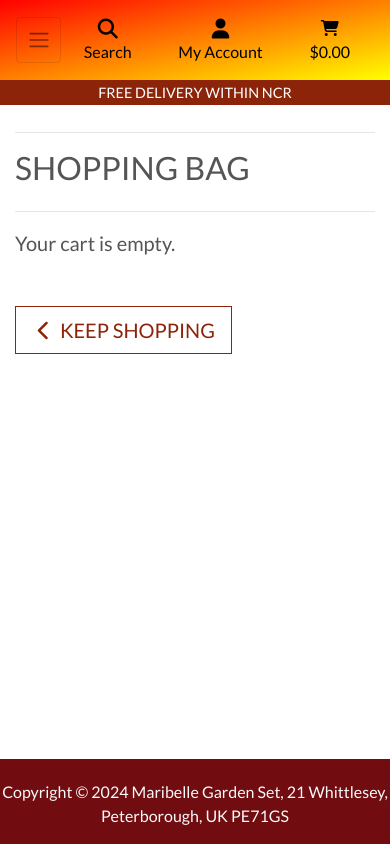
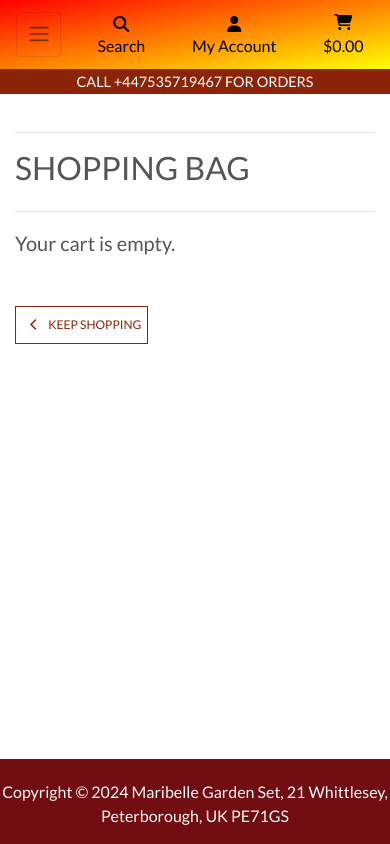
Before and after one commit to Maribel-88/Miracle_garden_set, a Django app: page /cart/ in a window 390 px wide. Run offline with Django 4.2, Linux system fonts and the light colour scheme; some libraries are stand-ins or nearby versions.

Commit message:
deploying

```diff
--- a/static/css/base.css
+++ b/static/css/base.css
@@ -202,6 +202,9 @@ a.category-badge > span.badge:hover {
     padding-bottom: 80px;
 }
 
+.shoplink {
+    padding-top: 100px;
+}
 
 
 /* -------------------------------------------- bootstrap toasts */
@@ -409,6 +412,42 @@ a.category-badge > span.badge:hover {
         padding-bottom: 100px;
     }
 
+    .display-4.logo-font.text-black {
+        font-size: 2rem;
+    }
+
+    .nav-link {
+        padding: 0.15rem;
+    }
+
+    .nav-link i.fa-lg {
+        font-size: 1rem;
+    }
+
+    .navbar-toggler {
+        padding: .6rem .6rem;
+        font-size: 1rem;
+    }
+
+    #delivery-banner h4 {
+        font-size: .9rem;
+    }
+
+    .btn.btn-outline-black.rounded-0,
+    .btn.btn-black.rounded-0 {
+        padding: .375rem .375rem;
+    }
+
+    .btn.btn-outline-black.rounded-0.btn-lg,
+    .btn.btn-black.rounded-0.btn-lg {
+        padding: .375rem .375rem;
+        font-size: .75rem;
+    }
+
+    .increment-qty, .decrement-qty {
+        padding: .25rem .5rem !important;
+    }
+
 
 }
 
--- a/templates/base.html
+++ b/templates/base.html
@@ -113,7 +113,7 @@
         </div>
         <div id="delivery-banner" class="row text-center">
             <div class="col bg-black text-white">
-                <h4 class="logo-font my-1">Free delivery within NCR</h4>
+                <h4 class="logo-font my-1">Call +447535719467 for orders</h4>
             </div>
         </div>
     </header>
```
